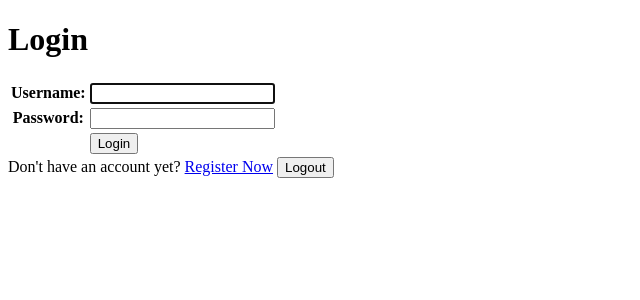
After one commit to AdamCS-code/mental-health-tracker, a Django app: page /login/ in a window 1280 px wide. The commit adds this page. Shown: the top 300 px of the page, without its empty margins (0-640 px from the left). Run offline with Django 5.2, Linux system fonts and the light colour scheme.

Commit message:
selesai tutorial 3

```diff
--- a/main/forms.py
+++ b/main/forms.py
@@ -1,6 +1,6 @@
 from django.forms import ModelForm
 from main.models import MoodEntry
-#lalalala
+
 class MoodEntryForm(ModelForm):
     class Meta:
         model = MoodEntry
--- a/main/models.py
+++ b/main/models.py
@@ -1,5 +1,6 @@
 import uuid
 from django.db import models
+from django.contrib.auth.models import User
 
 # Create your models here.
 
@@ -12,6 +13,8 @@ class MoodEntry(models.Model):
     feelings = models.TextField()
     mood_intensity = models.IntegerField()
 
+    user = models.ForeignKey(User, on_delete=models.CASCADE)
+
     @property
     def is_mood_strong(self):
         return self.mood_intensity > 5
--- /dev/null
+++ b/main/templates/login.html
@@ -0,0 +1,35 @@
+{% extends 'base.html' %}
+
+{% block meta %}
+<title>Login</title>
+{% endblock meta %}
+
+{% block content %}
+<div class="login">
+  <h1>Login</h1>
+
+  <form method="POST" action="">
+    {% csrf_token %}
+    <table>
+      {{ form.as_table }}
+      <tr>
+        <td></td>
+        <td><input class="btn login_btn" type="submit" value="Login" /></td>
+      </tr>
+    </table>
+  </form>
+
+  {% if messages %}
+  <ul>
+    {% for message in messages %}
+    <li>{{ message }}</li>
+    {% endfor %}
+  </ul>
+  {% endif %} Don't have an account yet?
+  <a href="{% url 'main:register' %}">Register Now</a>
+  <a href="{% url 'main:logout' %}">
+    <button>Logout</button>
+  </a>
+</div>
+
+{% endblock content %}
--- a/main/templates/main.html
+++ b/main/templates/main.html
@@ -1,6 +1,8 @@
 {% extends 'base.html' %}
 {% block content %}
 <h1>Mental Health Tracker</h1>
+
+<h5>Sesi terakhir login: {{ last_login }}</h5>
 
 <h5>NPM: </h5>
 <p>{{ npm }}<p>
--- a/main/urls.py
+++ b/main/urls.py
@@ -1,7 +1,6 @@
 from django.urls import path
 from main.views import show_main
-from main.views import show_main, create_mood_entry, show_xml, show_json, show_xml_by_id, show_json_by_id
-
+from main.views import show_main, create_mood_entry, show_xml, show_json, show_xml_by_id, show_json_by_id, register, login_user, logout_user
 
 app_name = 'main'
 
@@ -12,4 +11,7 @@ urlpatterns = [
     path('xml/', show_xml, name='show_xml'),
     path('json/', show_json, name='show_json'),
     path('create-mood-entry', create_mood_entry, name='create_mood_entry'),
+    path('register/', register, name='register'),
+    path('login/', login_user, name='login'),
+    path('logout/', logout_user, name='logout'),
 ]
--- a/main/views.py
+++ b/main/views.py
@@ -1,6 +1,12 @@
+import datetime
+from django.contrib.auth.forms import UserCreationForm, AuthenticationForm
+from django.contrib.auth import authenticate, login, logout
+from django.contrib import messages
+from django.contrib.auth.decorators import login_required
 from django.shortcuts import render, redirect
-from django.http import HttpResponse
+from django.http import HttpResponse, HttpResponseRedirect
 from django.core import serializers
+from django.urls import reverse
 from main.forms import MoodEntryForm
 from main.models import MoodEntry
 
@@ -24,20 +30,58 @@ def create_mood_entry(request):
     form = MoodEntryForm(request.POST or None)
 
     if form.is_valid() and request.method == "POST":
-        form.save()
+        mood_entry = form.save(commit=False)
+        mood_entry.user = request.user
+        mood_entry.save()
         return redirect('main:show_main')
 
     context = {'form': form}
     return render(request, "create_mood_entry.html", context)
 
+@login_required(login_url='/login')
 def show_main(request):
-    mood_entries = MoodEntry.objects.all()
+    mood_entries = MoodEntry.objects.filter(user=request.user)
 
     context = {
+        'name': request.user.username,
         'name': 'Adam Caldipawell Sembiring',
         'class': 'PBP F',
         'npm': '2306227160',
-        'mood_entries': mood_entries
+        'mood_entries': mood_entries,
+        'last_login': request.COOKIES['last_login'],
     }
 
     return render(request, "main.html", context)
+
+def register(request):
+    form = UserCreationForm()
+
+    if request.method == "POST":
+        form = UserCreationForm(request.POST)
+        if form.is_valid():
+            form.save()
+            messages.success(request, 'Your account has been successfully created!')
+            return redirect('main:login')
+    context = {'form':form}
+    return render(request, 'register.html', context)
+
+def login_user(request):
+   if request.method == 'POST':
+      form = AuthenticationForm(data=request.POST)
+
+      if form.is_valid():
+            user = form.get_user()
+            login(request, user)
+            response = HttpResponseRedirect(reverse("main:show_main"))
+            response.set_cookie('last_login', str(datetime.datetime.now()))
+            return response
+   else:
+      form = AuthenticationForm(request)
+   context = {'form': form}
+   return render(request, 'login.html', context)
+
+def logout_user(request):
+    logout(request)
+    response = HttpResponseRedirect(reverse('main:login'))
+    response.delete_cookie('last_login')
+    return redirect('main:login')
--- a/mental_health_tracker/settings.py
+++ b/mental_health_tracker/settings.py
@@ -11,6 +11,10 @@ https://docs.djangoproject.com/en/5.1/ref/settings/
 """
 
 from pathlib import Path
+import os
+
+PRODUCTION = os.getenv("PRODUCTION", False)
+DEBUG = not PRODUCTION
 
 # Build paths inside the project like this: BASE_DIR / 'subdir'.
 BASE_DIR = Path(__file__).resolve().parent.parent
@@ -23,7 +27,7 @@ BASE_DIR = Path(__file__).resolve().parent.parent
 SECRET_KEY = 'django-insecure-(i$4gb0@*$9-x@(i4ljk0ufxlcv1zjrg#p=!hzf9+oxzq$pyqk'
 
 # SECURITY WARNING: don't run with debug turned on in production!
-DEBUG = True
+#DEBUG = True
 
 ALLOWED_HOSTS = ["localhost", "127.0.0.1", "adam-caldipawell-mentalhealthtracker.pbp.cs.ui.ac.id"]
 
```
Also changed, not shown: main/templates/register.html (added, +32 -0 lines), main/migrations/0002_moodentry_user.py (added).
